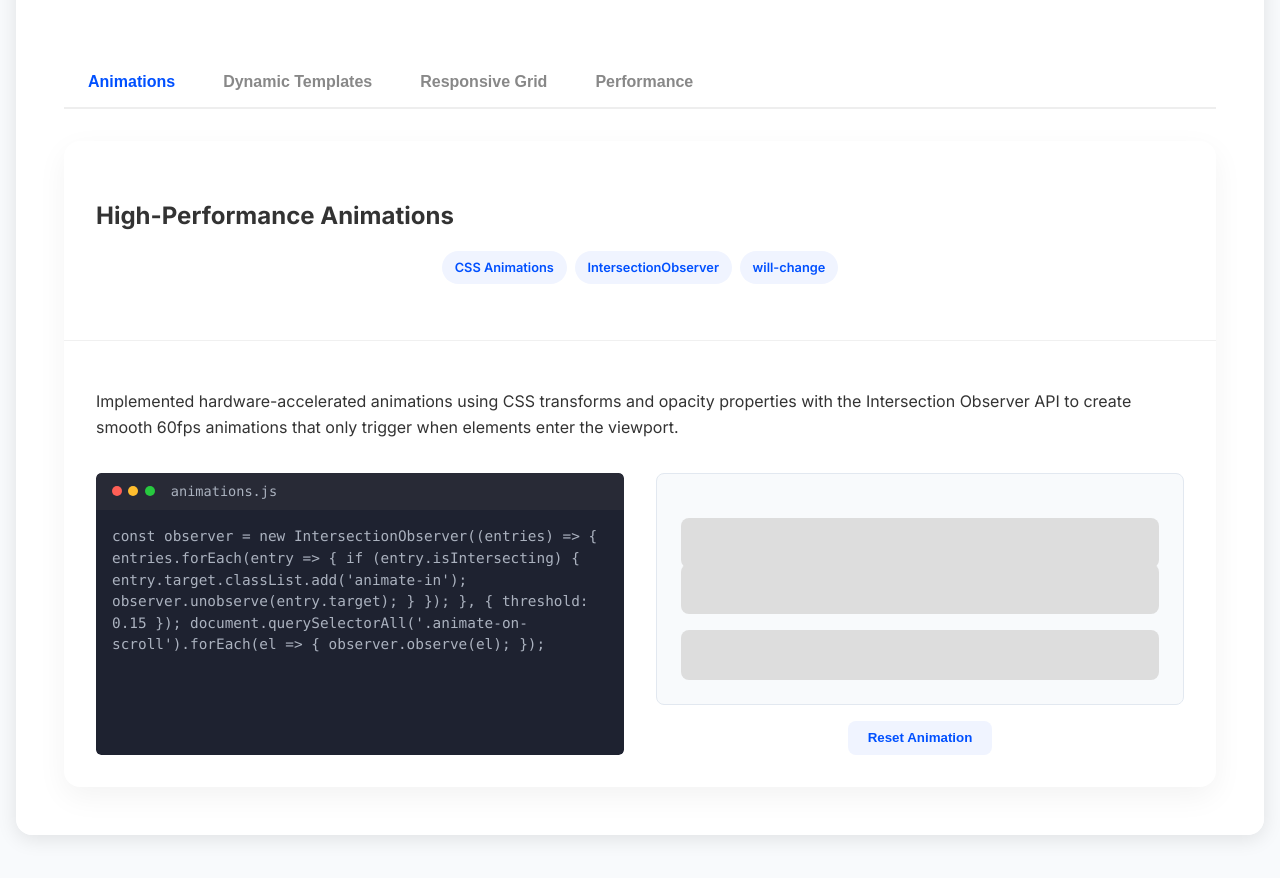
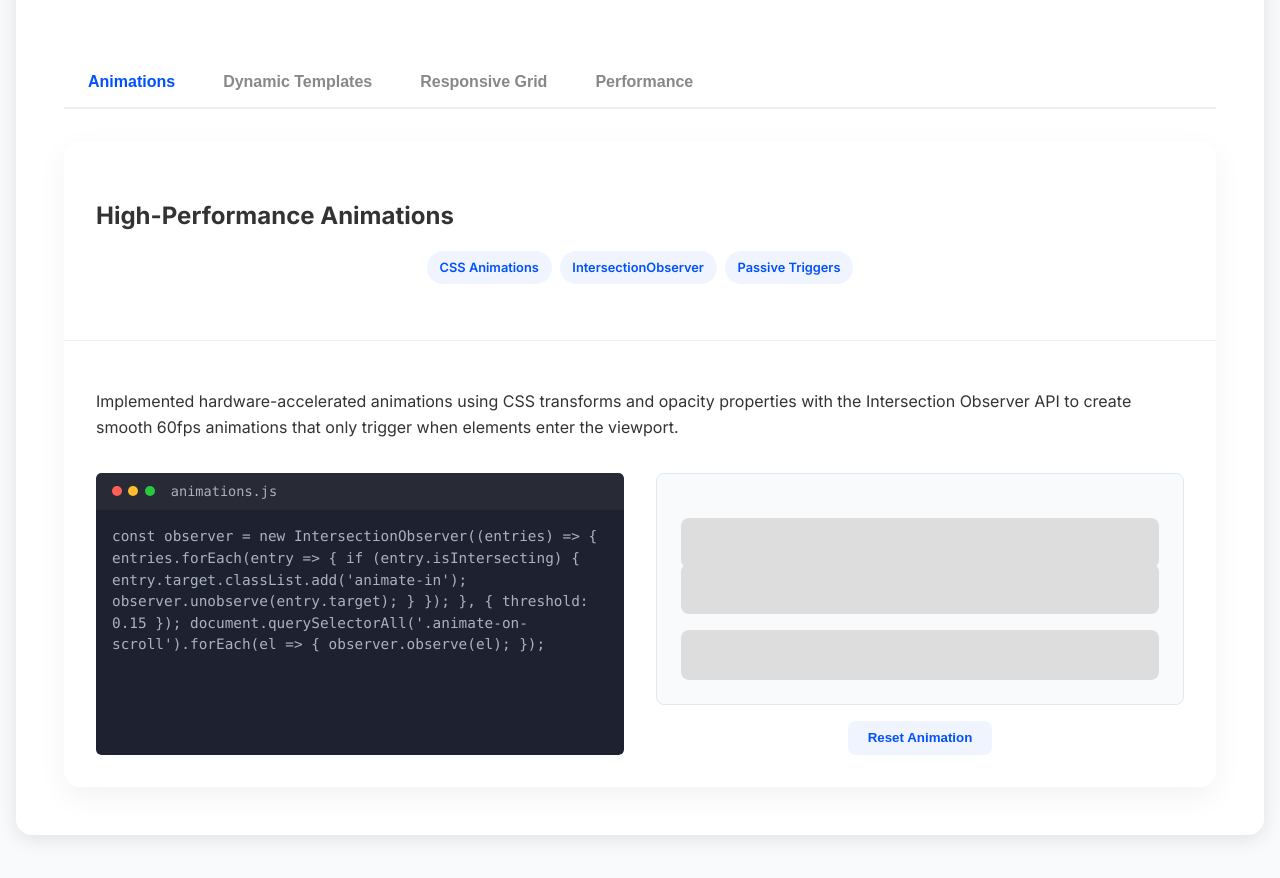
Before and after one commit to APinchofPepper/jackmustonen.com, a Jekyll site: the page built from integrated-design.md, in a window 1280 px wide and 900 px high, scrolled down 2668 px. Shown: the top 878 px of the window. Built offline with Jekyll 4.4.1, drawn with Linux system fonts in a browser that asks for light colours; nearby versions of some CDN libraries.

Commit message:
Passive Triggers added

```diff
--- a/integrated-design.md
+++ b/integrated-design.md
@@ -413,7 +413,7 @@ permalink: /integrated-design/
                             <div class="tags">
                                 <span class="tag">CSS Animations</span>
                                 <span class="tag">IntersectionObserver</span>
-                                <span class="tag">will-change</span>
+                                <span class="tag">Passive Triggers</span>
                             </div>
                         </div>
 
```
Also changed, not shown: about.md (+1 -1 lines).
